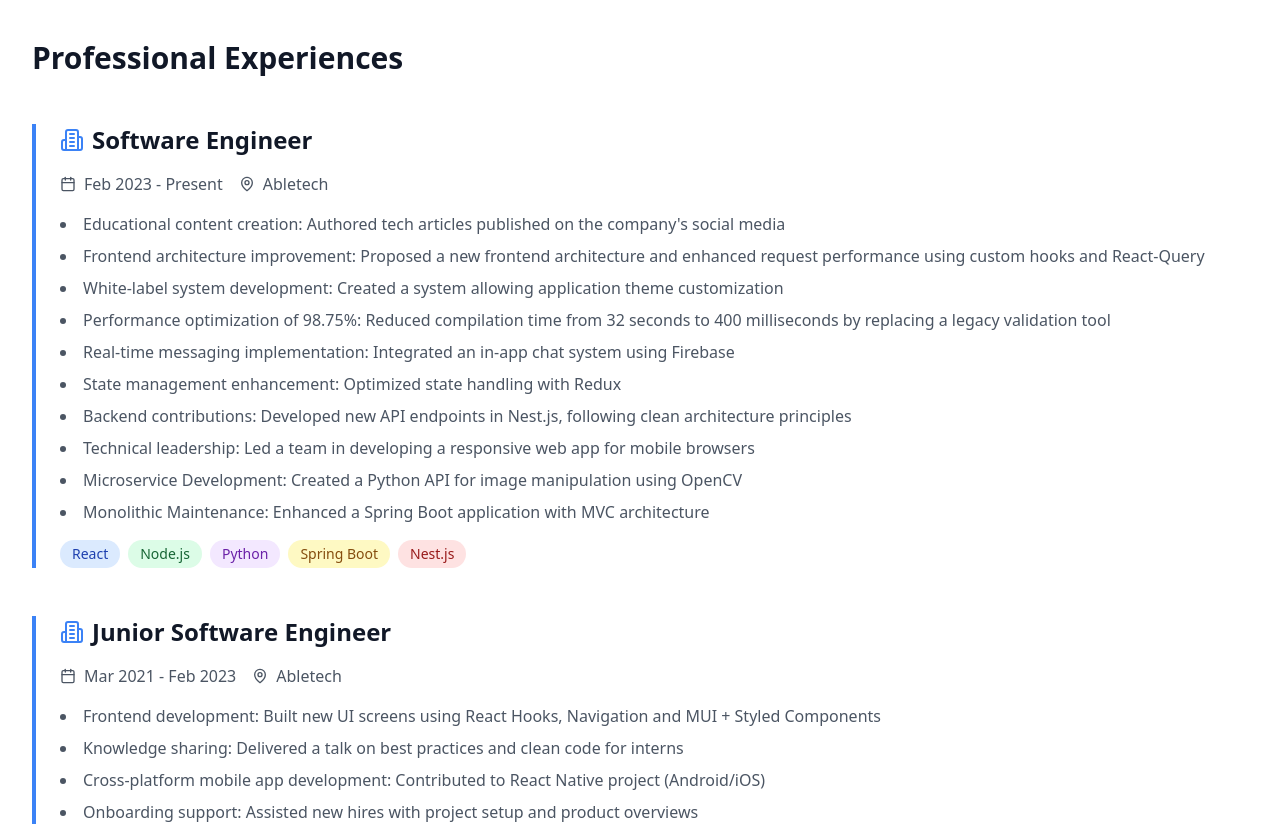
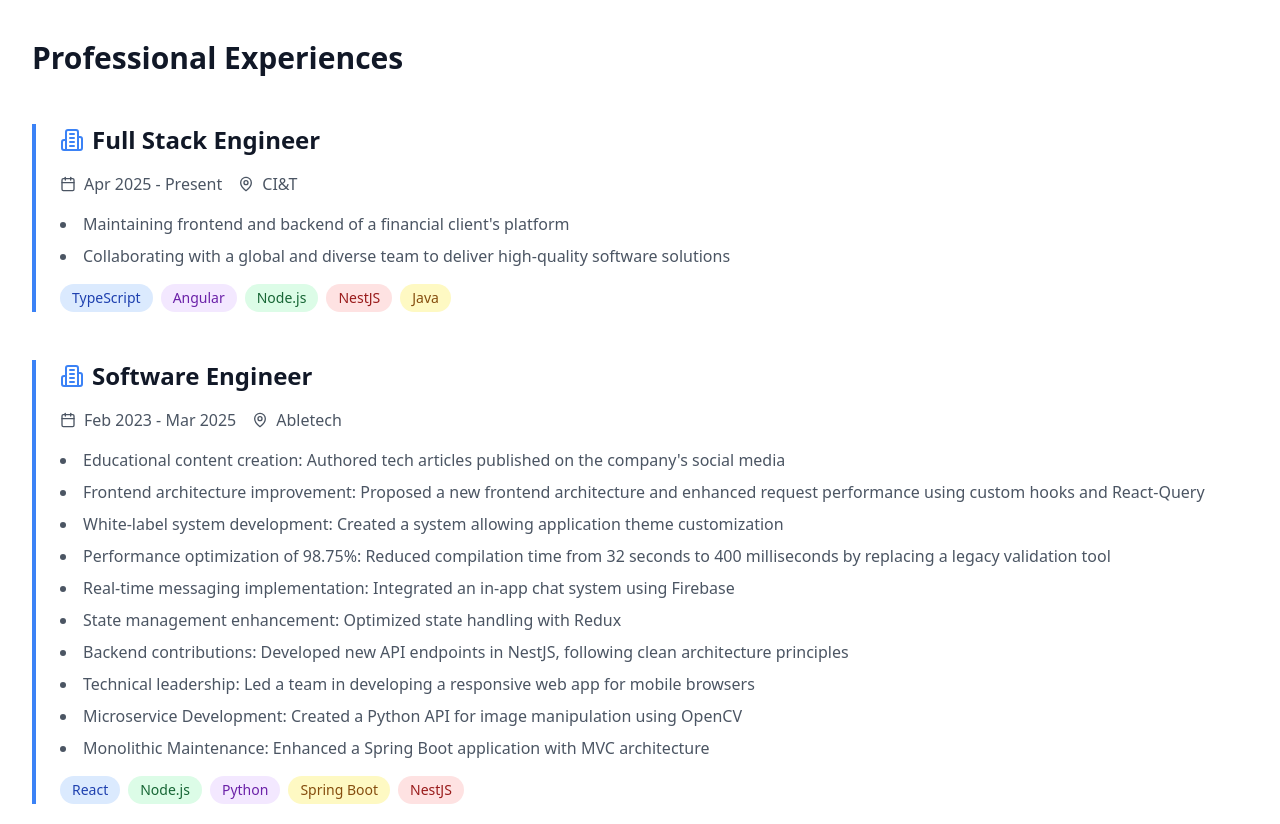
Before and after one commit to Cleysond10/my-portfolio, a React (Vite) app: page / in a window 1280 px wide. Shown: the part 840-1664 px from the top of the page. Built offline with nearby package versions, Linux system fonts and the light colour scheme.

Commit message:
feat: add new professional experience

```diff
--- a/src/App.tsx
+++ b/src/App.tsx
@@ -183,12 +183,40 @@ function App() {
             <div className="border-l-4 border-blue-500 pl-6 space-y-4">
               <div className="flex items-center space-x-2">
                 <Building2 className="text-blue-500" size={24} />
+                <h3 className="text-2xl font-semibold">Full Stack Engineer</h3>
+              </div>
+              <div className="flex items-center space-x-4 text-gray-600">
+                <span className="flex items-center">
+                  <Calendar className="mr-2" size={16} />
+                  Apr 2025 - Present
+                </span>
+                <span className="flex items-center">
+                  <MapPin className="mr-2" size={16} />
+                  CI&T
+                </span>
+              </div>
+              <ul className="list-disc list-inside text-gray-600 space-y-2">
+                <li>Maintaining frontend and backend of a financial client's platform</li>
+                <li>Collaborating with a global and diverse team to deliver high-quality software solutions</li>
+              </ul>
+              <div className="flex flex-wrap gap-2">
+                <span className="px-3 py-1 bg-blue-100 text-blue-800 rounded-full text-sm">TypeScript</span>
+                <span className="px-3 py-1 bg-purple-100 text-purple-800 rounded-full text-sm">Angular</span>
+                <span className="px-3 py-1 bg-green-100 text-green-800 rounded-full text-sm">Node.js</span>
+                <span className="px-3 py-1 bg-red-100 text-red-800 rounded-full text-sm">NestJS</span>
+                <span className="px-3 py-1 bg-yellow-100 text-yellow-800 rounded-full text-sm">Java</span>
+              </div>
+            </div>
+
+            <div className="border-l-4 border-blue-500 pl-6 space-y-4">
+              <div className="flex items-center space-x-2">
+                <Building2 className="text-blue-500" size={24} />
                 <h3 className="text-2xl font-semibold">Software Engineer</h3>
               </div>
               <div className="flex items-center space-x-4 text-gray-600">
                 <span className="flex items-center">
                   <Calendar className="mr-2" size={16} />
-                  Feb 2023 - Present
+                  Feb 2023 - Mar 2025
                 </span>
                 <span className="flex items-center">
                   <MapPin className="mr-2" size={16} />
@@ -202,7 +230,7 @@ function App() {
                 <li>Performance optimization of 98.75%: Reduced compilation time from 32 seconds to 400 milliseconds by replacing a legacy validation tool</li>
                 <li>Real-time messaging implementation: Integrated an in-app chat system using Firebase</li>
                 <li>State management enhancement: Optimized state handling with Redux</li>
-                <li>Backend contributions: Developed new API endpoints in Nest.js, following clean architecture principles</li>
+                <li>Backend contributions: Developed new API endpoints in NestJS, following clean architecture principles</li>
                 <li>Technical leadership: Led a team in developing a responsive web app for mobile browsers</li>
                 <li>Microservice Development: Created a Python API for image manipulation using OpenCV</li>
                 <li>Monolithic Maintenance: Enhanced a Spring Boot application with MVC architecture</li>
@@ -212,7 +240,7 @@ function App() {
                 <span className="px-3 py-1 bg-green-100 text-green-800 rounded-full text-sm">Node.js</span>
                 <span className="px-3 py-1 bg-purple-100 text-purple-800 rounded-full text-sm">Python</span>
                 <span className="px-3 py-1 bg-yellow-100 text-yellow-800 rounded-full text-sm">Spring Boot</span>
-                <span className="px-3 py-1 bg-red-100 text-red-800 rounded-full text-sm">Nest.js</span>
+                <span className="px-3 py-1 bg-red-100 text-red-800 rounded-full text-sm">NestJS</span>
               </div>
             </div>
 
```
